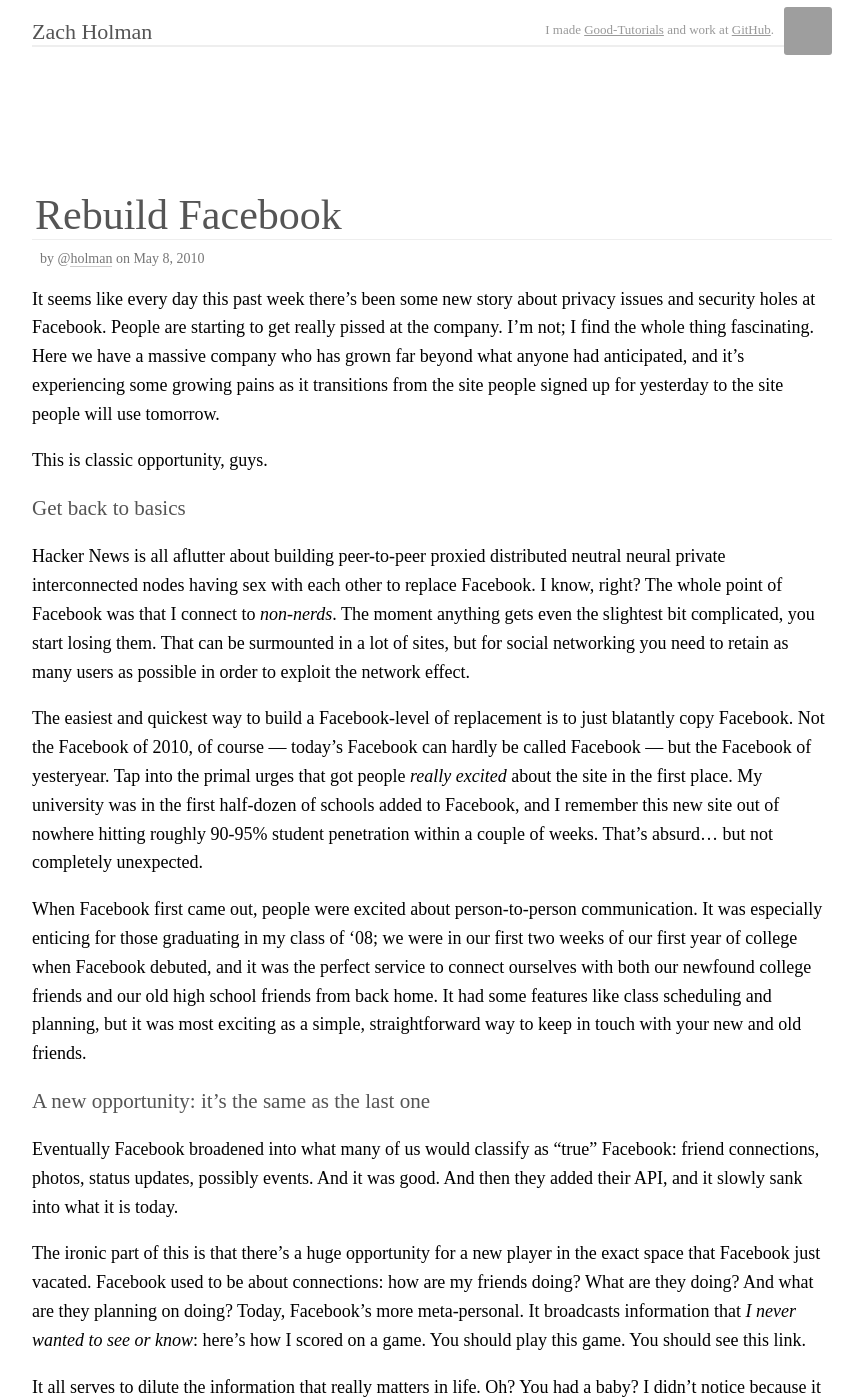
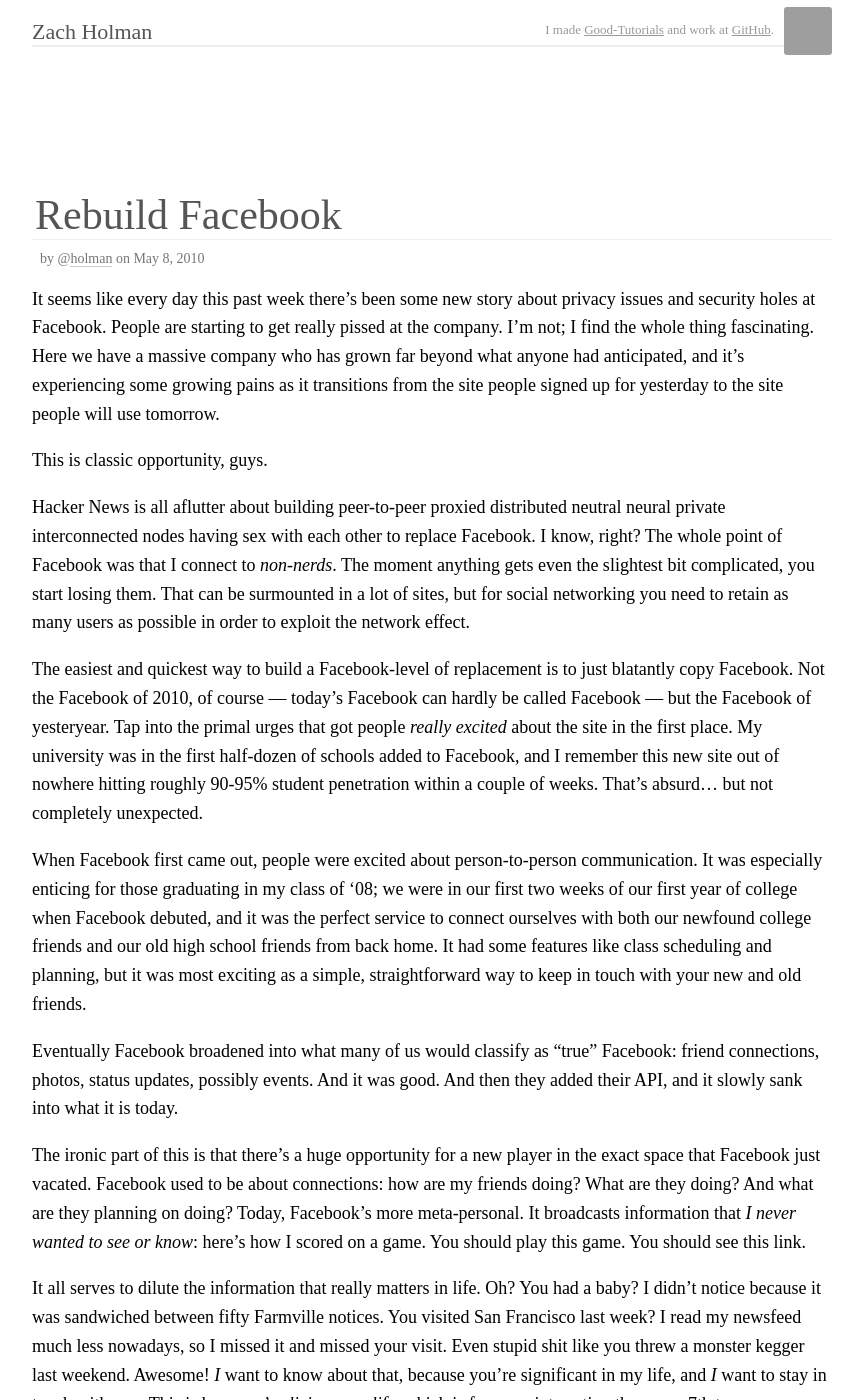
Before and after one commit to broccolini/designertocoder.github.com, a Jekyll site: the page built from _posts/2010-05-08-rebuild-facebook.markdown, in a window 1280 px wide and 1400 px high. Shown: the whole window, without its empty margins (208-1071 px from the left). Built offline with Jekyll 4.4.1, drawn with Linux system fonts in a browser that asks for light colours; nearby versions of some CDN libraries; Markdown is read by kramdown in place of the engine named in the settings; grey boxes are pictures that could not be loaded.

Commit message:
DISREGARD HEADERS SUCK

```diff
--- a/_posts/2010-05-08-rebuild-facebook.markdown
+++ b/_posts/2010-05-08-rebuild-facebook.markdown
@@ -7,15 +7,11 @@
 
 This is classic opportunity, guys.
 
-### Get back to basics
-
 Hacker News is all aflutter about building peer-to-peer proxied distributed neutral neural private interconnected nodes having sex with each other to replace Facebook. I know, right? The whole point of Facebook was that I connect to *non-nerds*. The moment anything gets even the slightest bit complicated, you start losing them. That can be surmounted in a lot of sites, but for social networking you need to retain as many users as possible in order to exploit the network effect.
 
 The easiest and quickest way to build a Facebook-level of replacement is to just blatantly copy Facebook. Not the Facebook of 2010, of course — today's Facebook can hardly be called Facebook — but the Facebook of yesteryear. Tap into the primal urges that got people *really excited* about the site in the first place. My university was in the first half-dozen of schools added to Facebook, and I remember this new site out of nowhere hitting roughly 90-95% student penetration within a couple of weeks. That's absurd... but not completely unexpected.
 
 When Facebook first came out, people were excited about person-to-person communication. It was especially enticing for those graduating in my class of '08; we were in our first two weeks of our first year of college when Facebook debuted, and it was the perfect service to connect ourselves with both our newfound college friends and our old high school friends from back home. It had some features like class scheduling and planning, but it was most exciting as a simple, straightforward way to keep in touch with your new and old friends.
-
-### A new opportunity: it's the same as the last one
 
 Eventually Facebook broadened into what many of us would classify as "true" Facebook: friend connections, photos, status updates, possibly events. And it was good. And then they added their API, and it slowly sank into what it is today.
 
```
